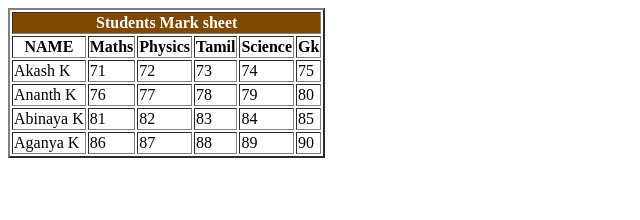
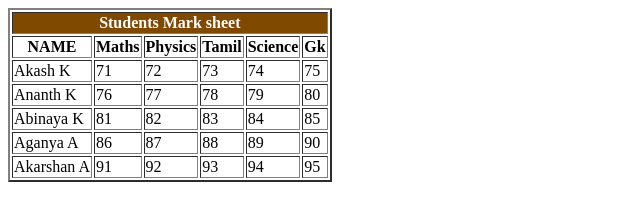
Before and after one commit to K-Akashh/HTML, a plain HTML site: page table.html in a window 1280 px wide. Shown: the whole page, without its empty margins (0-640 px from the left). Drawn offline with Linux system fonts and the light colour scheme.

Commit message:
Modified

```diff
--- a/table.html
+++ b/table.html
@@ -19,7 +19,7 @@
             <TH>Science</TH>
              <TH>Gk</TH>
         </tr>
-        <tr>
+        <tr class="st">
             <td>Akash K</td>
             <td>71</td>
             <td>72</td>
@@ -48,7 +48,7 @@
 
         </tr>
         <tr>
-            <td>Aganya K</td>
+            <td>Aganya A</td>
             <td>86</td>
             <td>87</td>
             <td>88</td>
@@ -56,6 +56,15 @@
             <td>90</td>
 
         </tr>
+        <tr>
+            <td>Akarshan A</td>
+            <td>91</td>
+            <td>92</td>
+            <td>93</td>
+            <td>94</td>
+            <td>95</td>
+
+        </tr>
 
     </Table>
 </body>
```
